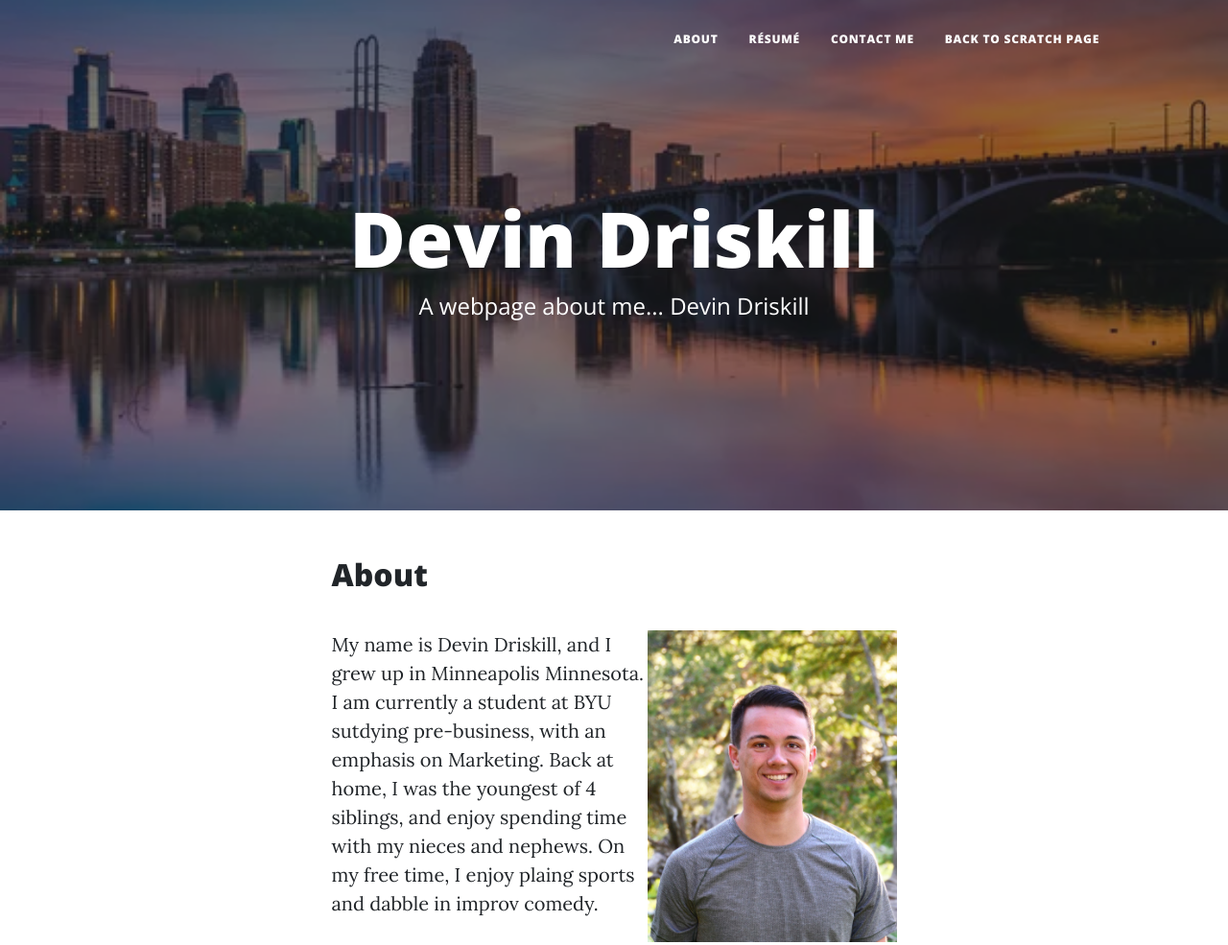
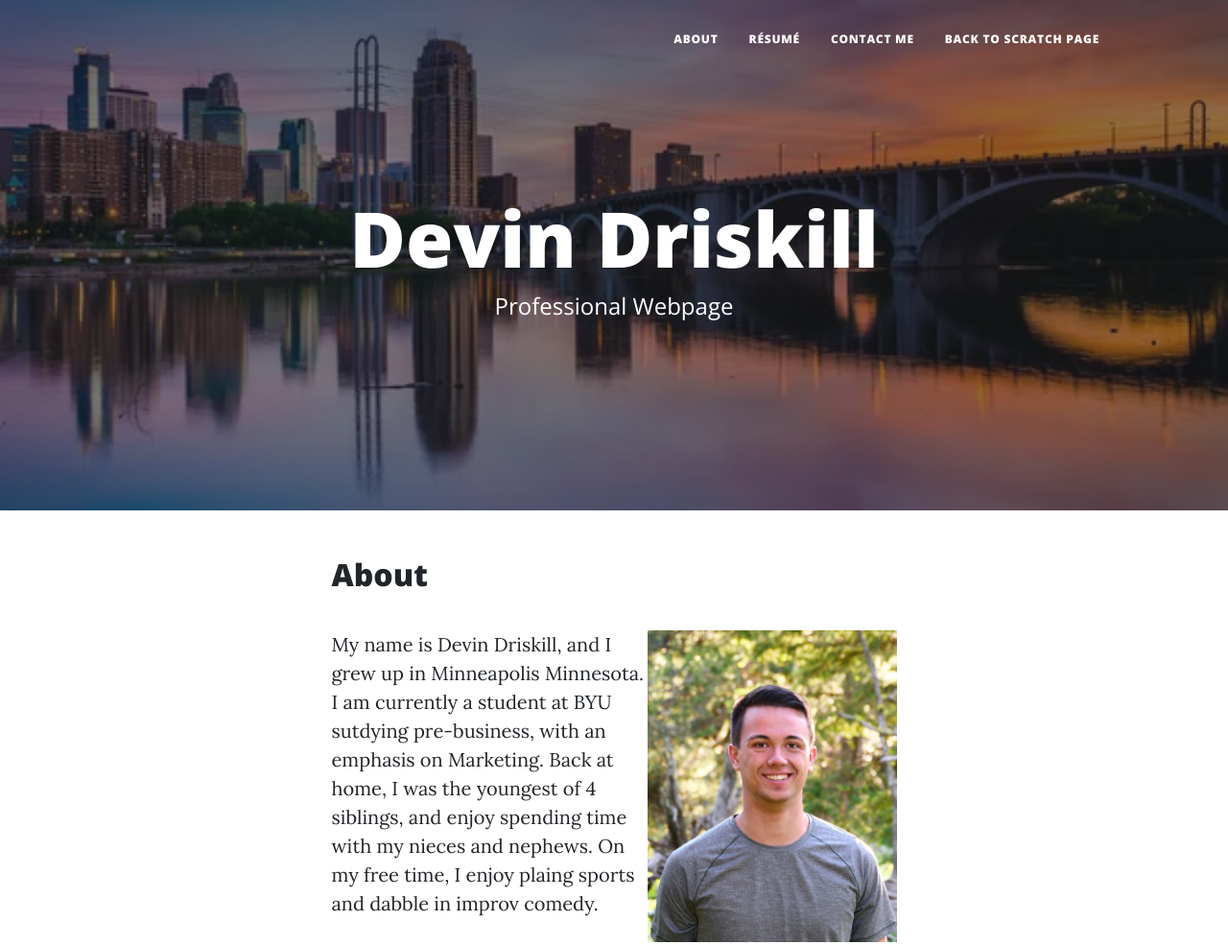
Before and after one commit to devindriskill/FinalProjectDriskill, a plain HTML site: page index.html in a window 1280 px wide. Shown: the top 985 px of the page at 96% size. Drawn offline with nearby package versions, Linux system fonts and the light colour scheme.

Commit message:
Update index.html

```diff
--- a/index.html
+++ b/index.html
@@ -44,7 +44,7 @@
                     <div class="col-md-10 col-lg-8 col-xl-7">
                         <div class="site-heading">
                             <h1>Devin Driskill</h1>
-                            <span class="subheading">A webpage about me... Devin Driskill</span>
+                            <span class="subheading">Professional Webpage</span>
                         </div>
                     </div>
                 </div>
```
